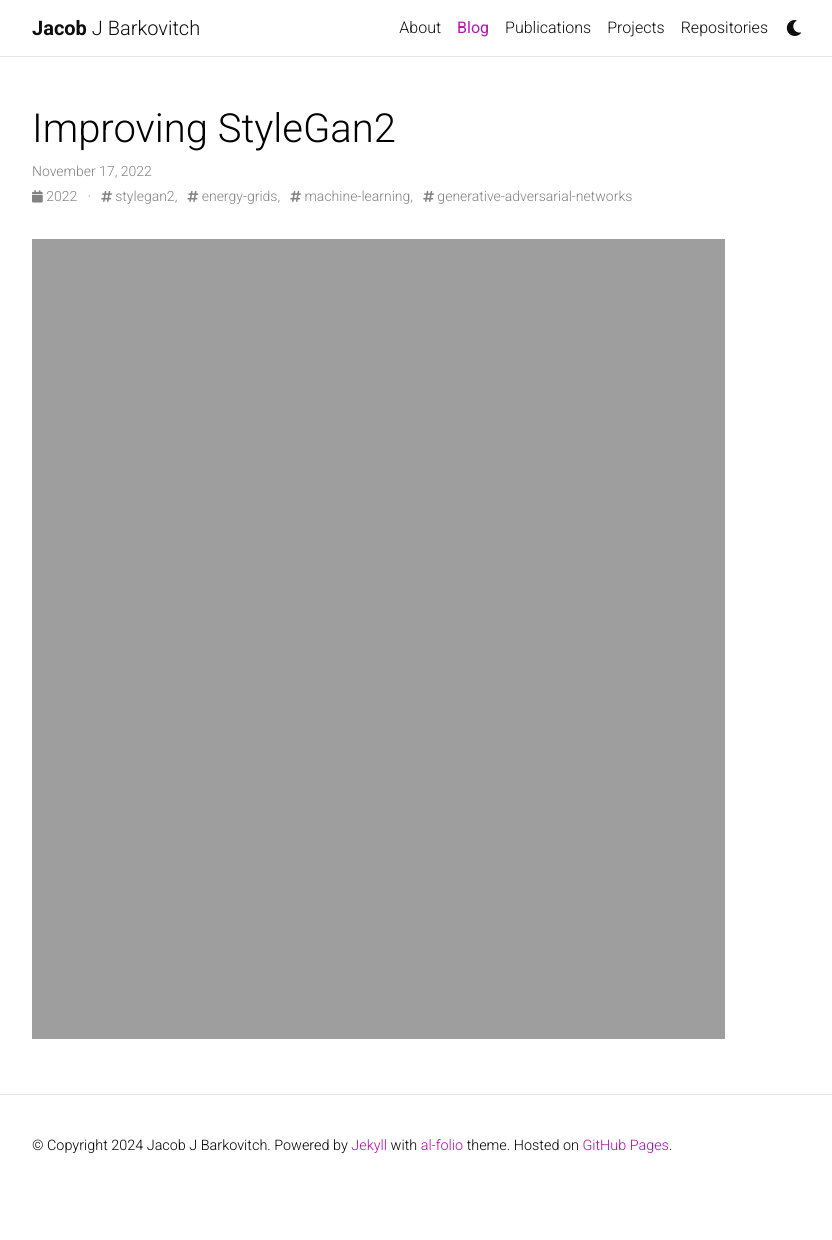
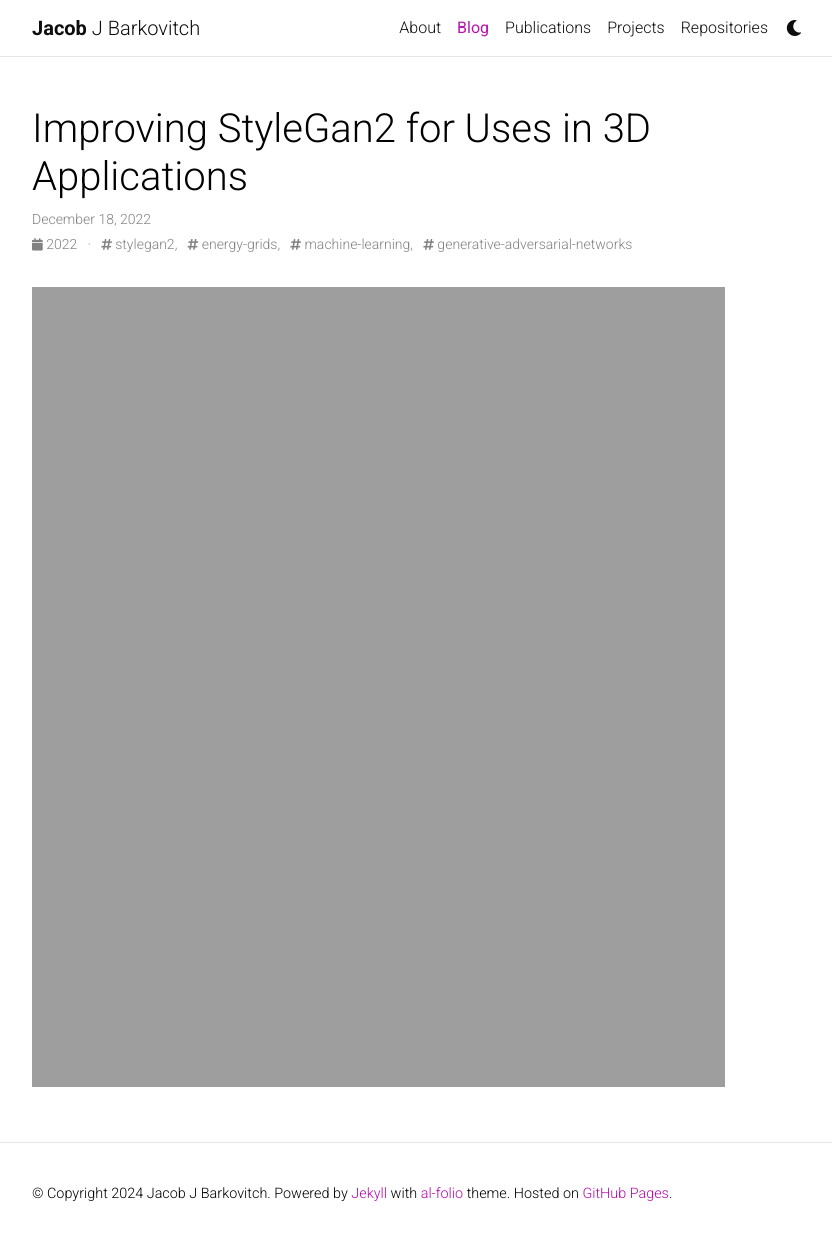
Before and after one commit to jakebarkovitch/jakebarkovitch.github.io, a Jekyll site: the page built from _posts/2024-01-31-redirect.md, in a window 1280 px wide and 1245 px high. Shown: the top 1240 px of the window, without its empty margins (223-1055 px from the left). Built offline with Jekyll 4.4.1, drawn with Linux system fonts in a browser that asks for light colours; comment, search, counter and statistics services are not loaded; a style sheet for code colours, icons or effects is not loaded.

Commit message:
Update 2024-01-31-redirect.md

```diff
--- a/_posts/2024-01-31-redirect.md
+++ b/_posts/2024-01-31-redirect.md
@@ -1,7 +1,7 @@
 ---
 layout: post
-title: "Improving StyleGan2"
-date: 2022-11-17 17:39:00
+title: "Improving StyleGan2 for Uses in 3D Applications"
+date: 2022-12-18 12:00:00
 description: By Jacob Barkovitch
 tags: stylegan2, energy-grids, machine-learning, generative-adversarial-networks
 ---
```
